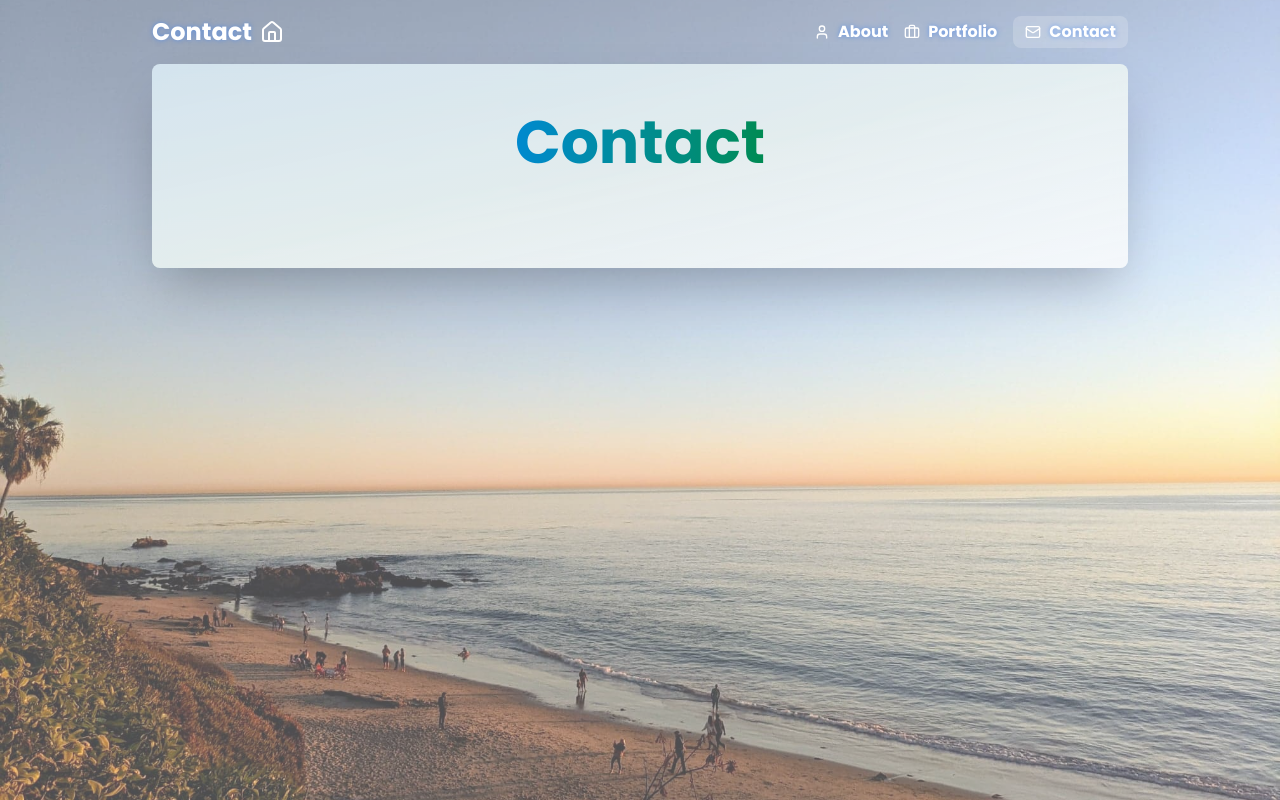
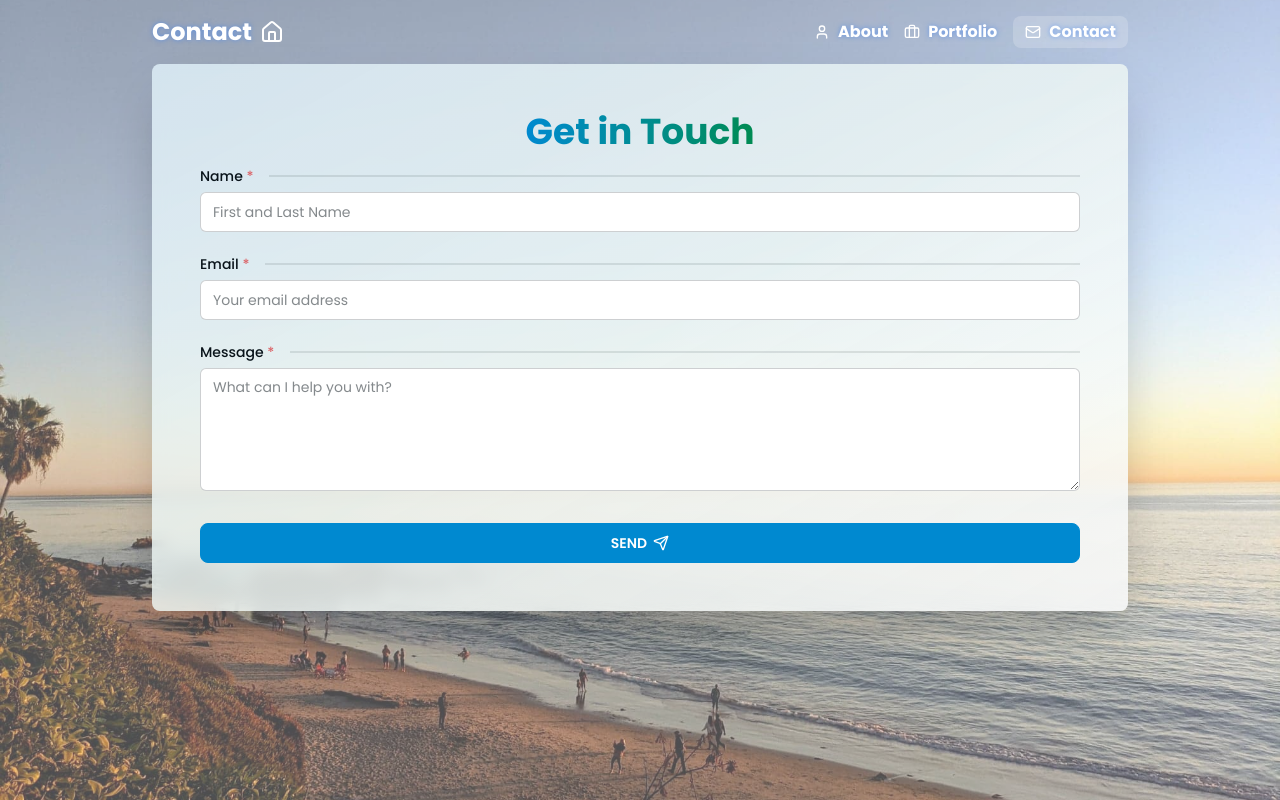
Before and after one commit to TyeStanley/portfolio-definitive, a Next.js app: page /contact in a window 1280 px wide. Built offline with nearby package versions, Linux system fonts and the light colour scheme.

Commit message:
added contact form ui

```diff
--- a/package.json
+++ b/package.json
@@ -9,11 +9,14 @@
     "lint": "eslint"
   },
   "dependencies": {
+    "@hookform/resolvers": "^5.2.2",
     "framer-motion": "^12.23.12",
     "lucide-react": "^0.539.0",
     "next": "15.5.3",
     "react": "19.1.0",
-    "react-dom": "19.1.0"
+    "react-dom": "19.1.0",
+    "react-hook-form": "^7.62.0",
+    "zod": "^4.1.8"
   },
   "devDependencies": {
     "@eslint/eslintrc": "^3",
--- a/src/app/contact/page.tsx
+++ b/src/app/contact/page.tsx
@@ -1,17 +1,136 @@
 'use client';
 
+import { useForm } from 'react-hook-form';
+import { zodResolver } from '@hookform/resolvers/zod';
+import { z } from 'zod';
+import { Send } from 'lucide-react';
 import PageWrapper from '@/components/PageWrapper';
+import { contactFields } from '@/constants/contact';
+
+// Zod validation schema
+const contactSchema = z.object({
+  name: z
+    .string()
+    .min(2, 'Name must be at least 2 characters')
+    .max(100, 'Name must be no more than 100 characters'),
+  email: z.string().email('Please enter a valid email address'),
+  message: z
+    .string()
+    .min(10, 'Message must be at least 10 characters')
+    .max(1000, 'Message must be no more than 1000 characters'),
+});
+
+type ContactFormData = z.infer<typeof contactSchema>;
 
 export default function Contact() {
+  const {
+    register,
+    handleSubmit,
+    formState: { errors, isSubmitting, touchedFields },
+    watch,
+    reset,
+  } = useForm<ContactFormData>({
+    resolver: zodResolver(contactSchema),
+    mode: 'onBlur',
+    reValidateMode: 'onChange',
+  });
+
+  const formData = watch();
+
+  const onSubmit = async (data: ContactFormData) => {
+    try {
+      await new Promise((resolve) => setTimeout(resolve, 1000));
+
+      console.log('Form submitted:', data);
+      alert("Message sent successfully! I'll get back to you soon.");
+      reset();
+    } catch (error) {
+      console.error('Error submitting form:', error);
+      alert('There was an error sending your message. Please try again.');
+    }
+  };
+
   return (
     <PageWrapper title="Contact">
-      {/* Header Section */}
-      <div className="mb-8">
-        <h1 className="text-base-content group mb-4 text-4xl font-bold sm:text-5xl md:text-6xl">
+      <div className="">
+        {/* Header */}
+        <h1 className="text-base-content group mb-4 text-4xl font-bold">
           <span className="from-primary to-accent group-hover:from-accent group-hover:to-primary bg-gradient-to-r bg-clip-text text-transparent transition-all duration-300">
-            Contact
+            Get in Touch
           </span>
         </h1>
+
+        {/* Contact Form */}
+        <form onSubmit={handleSubmit(onSubmit)} className="space-y-6">
+          {contactFields.map((field) => (
+            <div key={field.id} className="form-control text-left">
+              <div
+                className={`divider divider-start my-2 ${
+                  errors[field.id as keyof ContactFormData]
+                    ? 'divider-error'
+                    : touchedFields[field.id as keyof ContactFormData] &&
+                        !errors[field.id as keyof ContactFormData] &&
+                        formData[field.id as keyof ContactFormData]
+                      ? 'divider-success'
+                      : 'divider-base-content'
+                }`}
+              >
+                <span className="label-text font-medium">
+                  {field.label} {field.required && <span className="text-error">*</span>}
+                </span>
+              </div>
+
+              {field.type === 'textarea' ? (
+                <textarea
+                  {...register(field.id as keyof ContactFormData)}
+                  placeholder={field.placeholder}
+                  className={`textarea textarea-bordered w-full ${
+                    errors[field.id as keyof ContactFormData] ? 'textarea-error' : ''
+                  }`}
+                  rows={field.rows || 4}
+                />
+              ) : (
+                <input
+                  type={field.type}
+                  {...register(field.id as keyof ContactFormData)}
+                  placeholder={field.placeholder}
+                  className={`input input-bordered w-full ${
+                    errors[field.id as keyof ContactFormData] ? 'input-error' : ''
+                  }`}
+                />
+              )}
+
+              {errors[field.id as keyof ContactFormData] && (
+                <label className="label">
+                  <span className="label-text-alt text-error">
+                    {errors[field.id as keyof ContactFormData]?.message}
+                  </span>
+                </label>
+              )}
+            </div>
+          ))}
+
+          {/* Submit Button */}
+          <div className="form-control mt-8">
+            <button
+              type="submit"
+              className="btn btn-primary btn-block rounded-lg"
+              disabled={isSubmitting}
+            >
+              {isSubmitting ? (
+                <>
+                  <span className="loading loading-spinner loading-sm" />
+                  Sending...
+                </>
+              ) : (
+                <>
+                  SEND
+                  <Send className="h-4 w-4" />
+                </>
+              )}
+            </button>
+          </div>
+        </form>
       </div>
     </PageWrapper>
   );
--- /dev/null
+++ b/src/constants/contact.ts
@@ -0,0 +1,28 @@
+// Contact form fields configuration
+export const contactFields = [
+  {
+    id: 'name',
+    type: 'text' as const,
+    label: 'Name',
+    placeholder: 'First and Last Name',
+    required: true,
+  },
+  {
+    id: 'email',
+    type: 'email' as const,
+    label: 'Email',
+    placeholder: 'Your email address',
+    required: true,
+  },
+  {
+    id: 'message',
+    type: 'textarea' as const,
+    label: 'Message',
+    placeholder: 'What can I help you with?',
+    required: true,
+    rows: 5,
+  },
+] as const;
+
+// Type for form field configuration
+export type ContactField = (typeof contactFields)[number];
```
Also changed, not shown: 1 other file (tests, documents, lock files or other folders).
